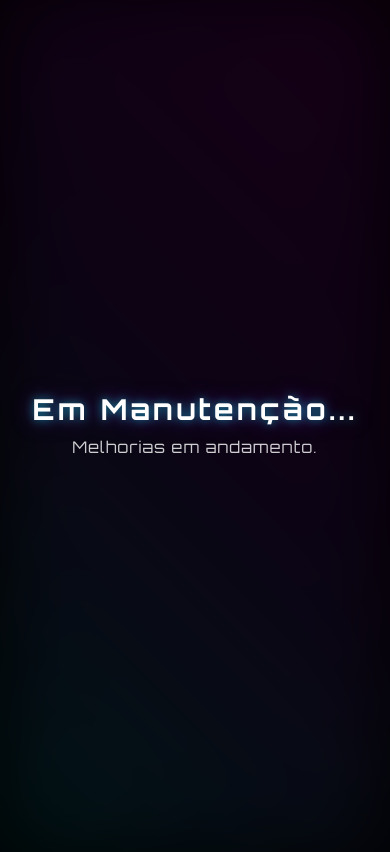
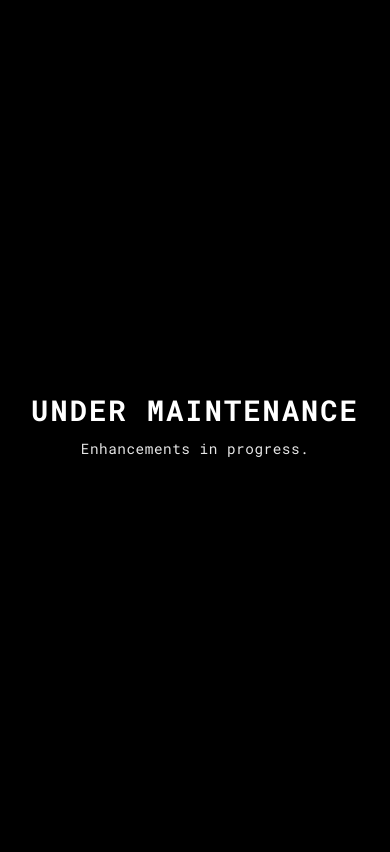
Before and after one commit to olucasgon/lucasrodriguesdev, a plain HTML site: page index.html in a window 390 px wide. Drawn offline with Linux system fonts and the light colour scheme.

Commit message:
final pager

```diff
--- a/index.html
+++ b/index.html
@@ -1,20 +1,21 @@
 <!DOCTYPE html>
-<html lang="pt-BR">
+<html lang="en">
   <head>
     <meta charset="UTF-8" />
     <meta name="viewport" content="width=device-width, initial-scale=1.0" />
-    <title>Portfólio em Manutenção</title>
+    <title>Portfolio - Loading</title>
     <link
-      href="https://fonts.googleapis.com/css2?family=Orbitron:wght@400;700&display=swap"
+      href="https://fonts.googleapis.com/css2?family=Roboto+Mono:wght@300;400;700&display=swap"
       rel="stylesheet"
     />
     <style>
       body {
         margin: 0;
         padding: 0;
-        overflow: hidden; /* Garante que o conteúdo de background não cause scroll */
-        font-family: "Orbitron", sans-serif; /* Fonte moderna e tecnológica */
+        overflow: hidden;
+        font-family: "Roboto Mono", monospace; /* Fonte tecnológica e minimalista */
         color: #ffffff; /* Texto branco */
+        background-color: #000000; /* Fundo preto */
         display: flex;
         flex-direction: column;
         justify-content: center;
@@ -22,73 +23,89 @@
         min-height: 100vh;
         text-align: center;
         position: relative;
-        background-color: #000000; /* Fundo preto sólido */
       }
 
-      /* Efeito de fundo com blur (simulando algo atrás) */
-      .background-blur {
+      .loading-container {
         position: absolute;
         top: 0;
         left: 0;
         width: 100%;
         height: 100%;
-        background: linear-gradient(
-          45deg,
-          rgba(0, 255, 255, 0.1),
-          rgba(138, 43, 226, 0.1),
-          rgba(255, 0, 255, 0.1)
-        ); /* Cores sutis para o blur */
-        filter: blur(50px); /* Ajuste o valor para mais ou menos blur */
-        z-index: 1;
-        animation: pulse-background 15s infinite alternate; /* Animação sutil */
+        display: flex;
+        justify-content: center;
+        align-items: center;
+        background-color: #000000;
+        z-index: 10;
+        transition: opacity 1.5s ease-out; /* Transição suave para esconder */
       }
 
-      /* Animação para o background */
-      @keyframes pulse-background {
+      .loading-bar {
+        width: 80px;
+        height: 5px;
+        background-color: #ffffff;
+        overflow: hidden;
+        position: relative;
+        opacity: 0.7;
+      }
+
+      .loading-bar::before {
+        content: "";
+        position: absolute;
+        top: 0;
+        left: -100%;
+        width: 100%;
+        height: 100%;
+        background: linear-gradient(
+          to right,
+          transparent,
+          #ffffff,
+          transparent
+        );
+        animation: load 2s infinite linear;
+      }
+
+      @keyframes load {
         0% {
-          transform: scale(1);
-          opacity: 0.8;
+          left: -100%;
         }
         100% {
-          transform: scale(1.1);
-          opacity: 1;
+          left: 100%;
         }
       }
 
       .content {
         position: relative;
-        z-index: 2; /* Garante que o texto esteja acima do background */
+        z-index: 1;
         padding: 20px;
         max-width: 800px;
+        opacity: 0; /* Começa invisível e aparece após o loading */
+        transform: translateY(20px);
+        transition: opacity 1.5s ease-out 1.5s, transform 1.5s ease-out 1.5s; /* Delay para aparecer depois do loading */
       }
 
       h1 {
-        font-size: 4em; /* Tamanho maior para "Em Manutenção..." */
+        font-size: 3.5em; /* Tamanho ajustado para um visual clean */
         margin-bottom: 10px;
-        letter-spacing: 5px; /* Espaçamento entre letras */
-        text-shadow: 0 0 10px rgba(0, 255, 255, 0.5),
-          0 0 20px rgba(138, 43, 226, 0.5); /* Efeito neon sutil */
-        animation: fadeIn 2s ease-out;
+        letter-spacing: 3px;
+        text-transform: uppercase; /* Para um toque mais "tech" */
       }
 
       p {
-        font-size: 1.5em;
+        font-size: 1.3em;
         margin-top: 0;
-        letter-spacing: 2px;
-        opacity: 0.8;
-        animation: fadeIn 3s ease-out;
+        letter-spacing: 1px;
+        opacity: 0.9;
       }
 
-      /* Animação de fade-in para o texto */
-      @keyframes fadeIn {
-        from {
-          opacity: 0;
-          transform: translateY(20px);
-        }
-        to {
-          opacity: 1;
-          transform: translateY(0);
-        }
+      /* Classes para esconder o loading e mostrar o conteúdo */
+      body.loaded .loading-container {
+        opacity: 0;
+        pointer-events: none; /* Impede interações após sumir */
+      }
+
+      body.loaded .content {
+        opacity: 1;
+        transform: translateY(0);
       }
 
       /* Media queries para responsividade */
@@ -97,28 +114,39 @@
           font-size: 2.5em;
         }
         p {
-          font-size: 1.2em;
+          font-size: 1.1em;
         }
       }
 
       @media (max-width: 480px) {
         h1 {
           font-size: 1.8em;
-          letter-spacing: 3px;
+          letter-spacing: 2px;
         }
-
         p {
-          font-size: 1em;
-          letter-spacing: 1px;
+          font-size: 0.9em;
+          letter-spacing: 0.5px;
         }
       }
     </style>
   </head>
   <body>
-    <div class="background-blur"></div>
+    <div class="loading-container">
+      <div class="loading-bar"></div>
+    </div>
+
     <div class="content">
-      <h1>Em Manutenção...</h1>
-      <p>Melhorias em andamento.</p>
+      <h1>Under Maintenance</h1>
+      <p>Enhancements in progress.</p>
     </div>
+
+    <script>
+      // Simula um tempo de carregamento e depois remove a tela de loading
+      window.addEventListener("load", () => {
+        setTimeout(() => {
+          document.body.classList.add("loaded");
+        }, 1000); // 1 segundo de simulação de carregamento
+      });
+    </script>
   </body>
 </html>
```
